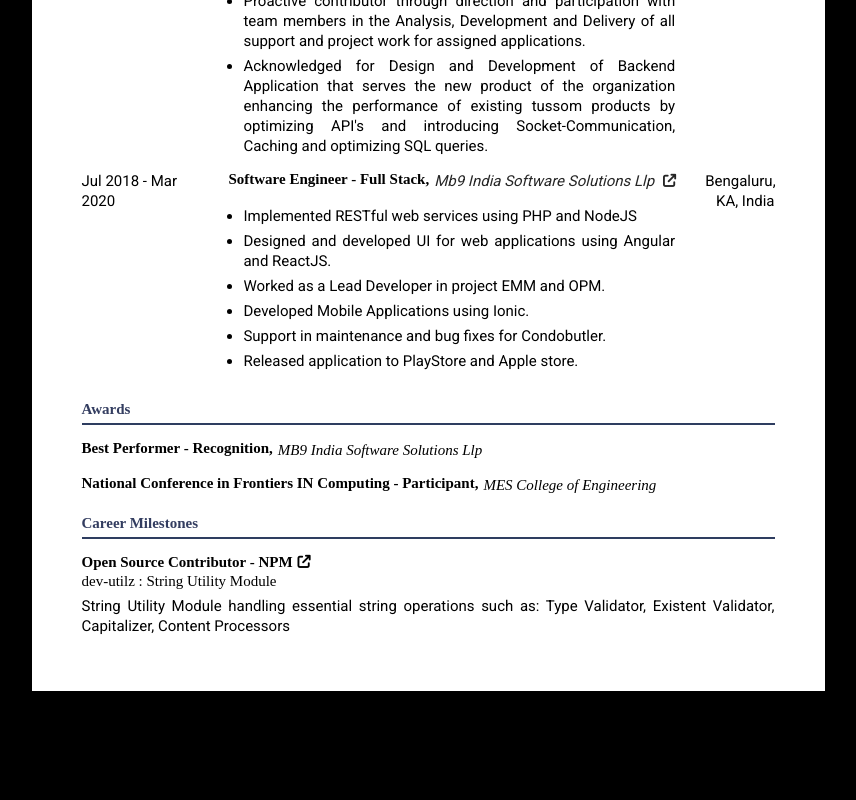
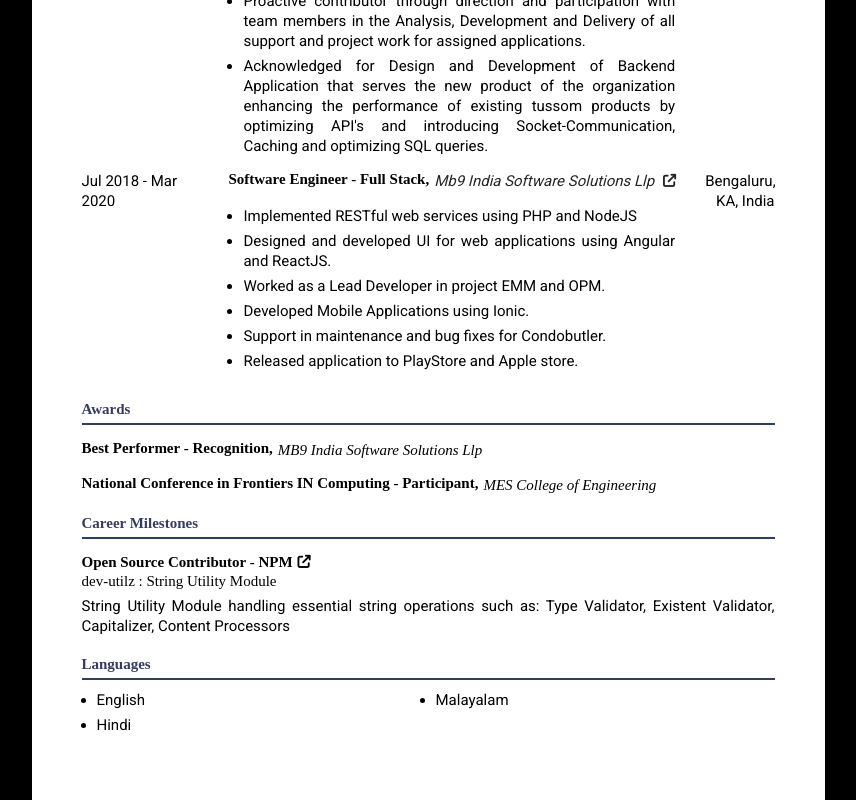
Before and after one commit to harismohammed18/cv, a React (Create React App) app: page / in a window 1280 px wide. Shown: the part 1406-2206 px from the top of the page, without its empty margins (212-1068 px from the left). Before the commit the page ends 2097 px from the top, so only its background shows below. Built offline with nearby package versions, Linux system fonts and the light colour scheme.

Commit message:
languages added

```diff
--- a/src/component/index.tsx
+++ b/src/component/index.tsx
@@ -4,6 +4,7 @@
   Awards,
   CareerMilestones,
   Certificates,
+  Languages,
   OverviewSection,
   ProfessionalExperience,
   ProfileSummary,
@@ -34,6 +35,9 @@
         <div className="m-t-15">
           <CareerMilestones />
         </div>
+        <div className="m-t-15">
+          <Languages />
+        </div>
       </div>
     </div>
   );
--- a/src/component/partials/index.ts
+++ b/src/component/partials/index.ts
@@ -6,3 +6,4 @@
 export { default as ProfessionalExperience } from "./professional-experience";
 export { default as Awards } from "./awards";
 export { default as CareerMilestones } from "./career-milestones";
+export { default as Languages } from "./languages";
--- /dev/null
+++ b/src/component/partials/languages.tsx
@@ -0,0 +1,22 @@
+import React from "react";
+import { LabelPrimary } from "../commons";
+
+const Languages = () => {
+  const languages = ["English", "Malayalam", "Hindi"];
+  return (
+    <>
+      <LabelPrimary title="Languages" />
+      <div className="language-section">
+        <ul>
+          {languages.map((language) => (
+            <li className="summary-text" key={language}>
+              {language}
+            </li>
+          ))}
+        </ul>
+      </div>
+    </>
+  );
+};
+
+export default Languages;
--- a/src/index.scss
+++ b/src/index.scss
@@ -11,3 +11,4 @@
 @import "./scss/professional-experience";
 @import "./scss/award";
 @import "./scss/milestone";
+@import "./scss/language-section";
--- /dev/null
+++ b/src/scss/_language-section.scss
@@ -0,0 +1,10 @@
+.language-section {
+  ul {
+    padding-left: 1.5rem;
+    display: flex;
+    flex-wrap: wrap;
+    li {
+      width: 50%;
+    }
+  }
+}
```
